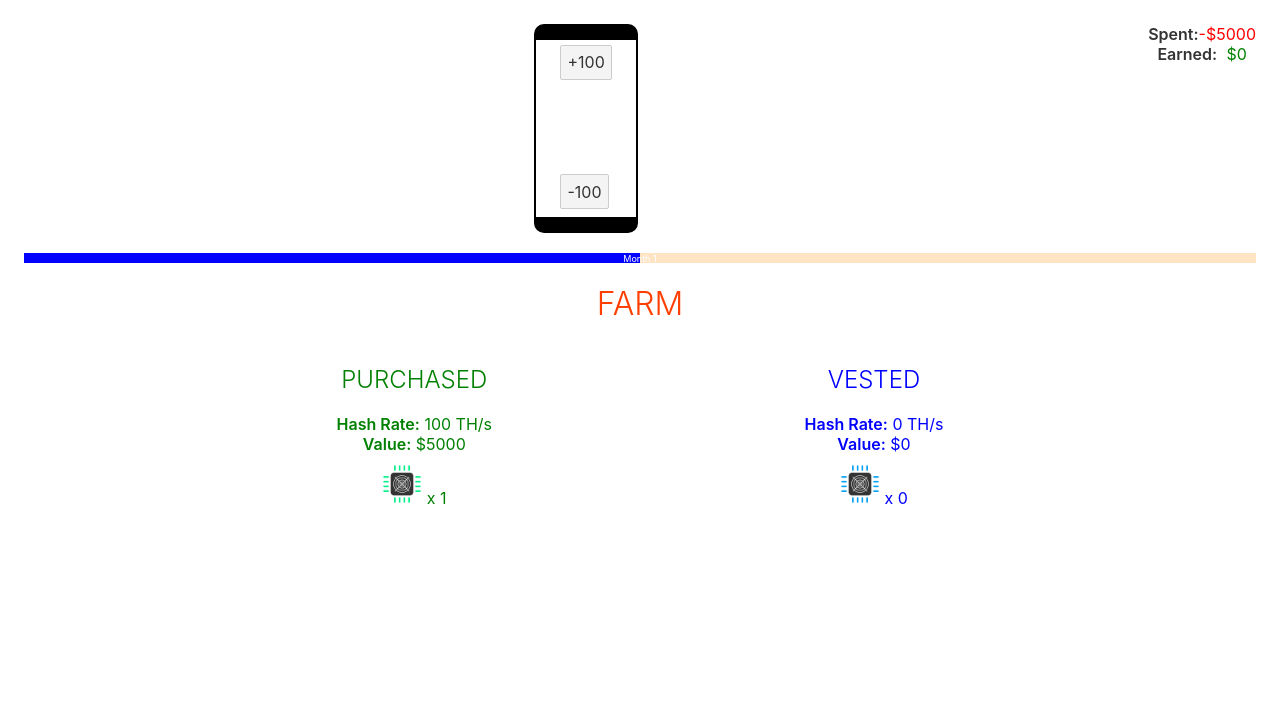
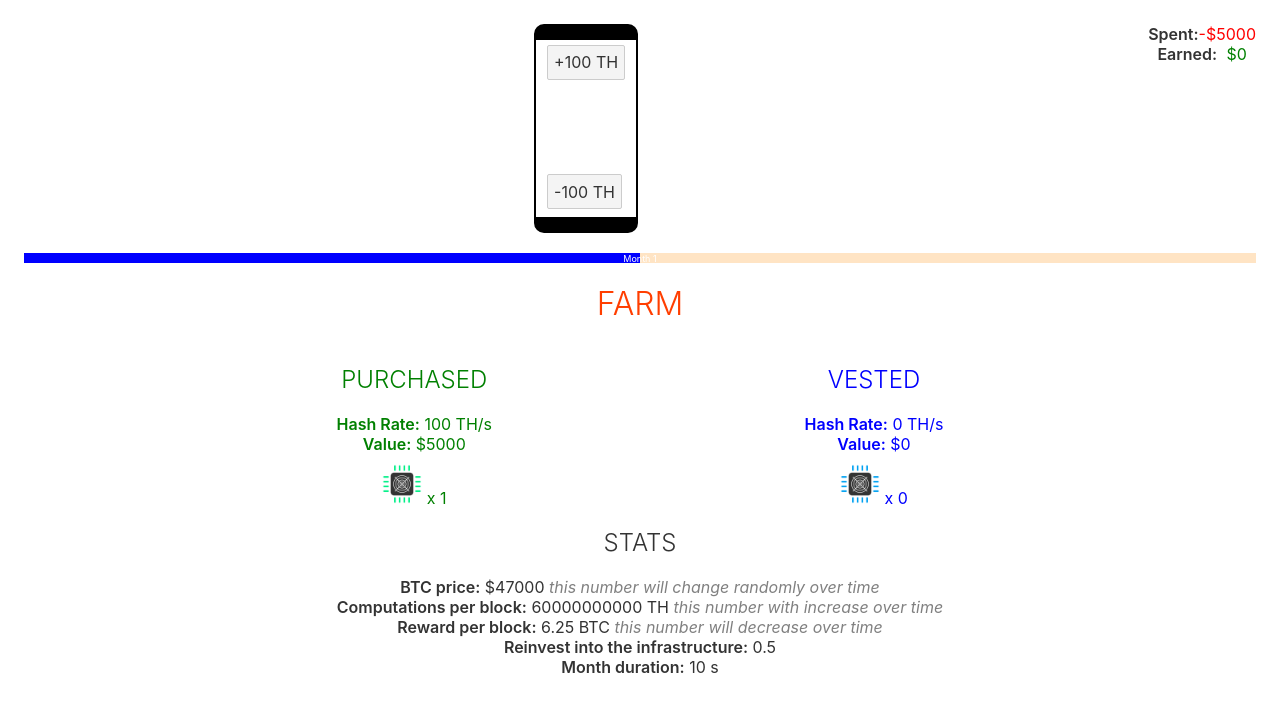
Before and after one commit to esaounkine/cloudmining-demo, a Svelte app: page / in a window 1280 px wide. Shown: the top 712 px of the page. Built offline with nearby package versions, Linux system fonts and the light colour scheme; the HTML template or start-up script is replaced by a standard one.

Commit message:
Add useful stats back

```diff
--- a/src/App.svelte
+++ b/src/App.svelte
@@ -30,9 +30,7 @@
 
   <Farm />
 
-  {#if $state.debug}
-    <Stats />
-  {/if}
+  <Stats />
 </main>
 
 <style>
--- a/src/components/control/BuyBtn.svelte
+++ b/src/components/control/BuyBtn.svelte
@@ -8,7 +8,7 @@
   };
 </script>
 
-<button on:click={increase}>+{purchaseAmount}</button>
+<button on:click={increase}>+{purchaseAmount} TH</button>
 
 <style>
   button {
--- a/src/components/control/ReleaseBtn.svelte
+++ b/src/components/control/ReleaseBtn.svelte
@@ -15,7 +15,7 @@
 </script>
 
 <button on:click={() => decrease(purchaseAmount)}>
-  -{purchaseAmount}
+  -{purchaseAmount} TH
 </button>
 
 <style>
--- a/src/components/stats/Stats.svelte
+++ b/src/components/stats/Stats.svelte
@@ -1,6 +1,40 @@
 <script lang="ts">
-  import { state } from "../../state/state";
+  import { config, state } from "../../state/state";
 </script>
 
 <h2>Stats</h2>
-<pre>{JSON.stringify($state, "", 2)}</pre>
+
+{#if $state.debug}
+  <pre>{JSON.stringify($state, "", 2)}</pre>
+{/if}
+
+<div>
+  <span class="label">BTC price:</span>
+  ${config.btcPriceUsd}
+  <span class="note">this number will change randomly over time</span>
+</div>
+<div>
+  <span class="label">Computations per block:</span>
+  {config.computationsPerBlockTh} TH
+  <span class="note">this number with increase over time</span>
+</div>
+<div>
+  <span class="label">Reward per block:</span>
+  {config.rewardPerBlockBtc} BTC
+  <span class="note">this number will decrease over time</span>
+</div>
+<div>
+  <span class="label">Reinvest into the infrastructure:</span>
+  {config.reinvestShare}
+</div>
+<div>
+  <span class="label">Month duration:</span>
+  {config.periodLength / 1000} s
+</div>
+
+<style>
+  .note {
+    font-style: italic;
+    color: grey;
+  }
+</style>
```
